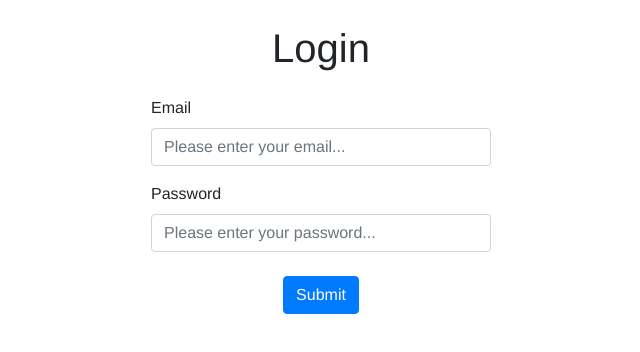
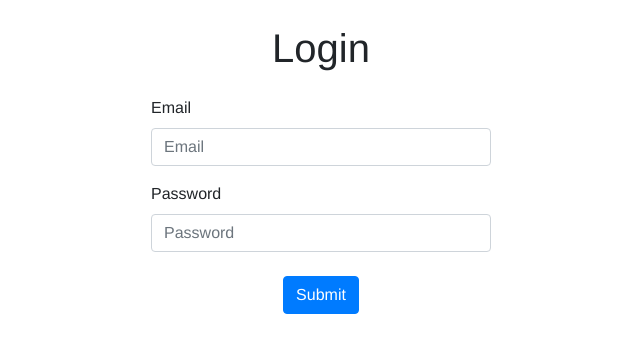
Before and after one commit to ThomasAWood/CompSci-NEA-SchedulingTool, a Vue app: page / in a window 1280 px wide. Shown: the top 352 px of the page, without its empty margins (319-959 px from the left). Built offline with nearby package versions, Linux system fonts and the light colour scheme.

Commit message:
Deploying to Heroku

```diff
--- a/package.json
+++ b/package.json
@@ -5,11 +5,14 @@
   "scripts": {
     "serve": "vue-cli-service serve",
     "build": "vue-cli-service build",
-    "lint": "vue-cli-service lint"
+    "lint": "vue-cli-service lint",
+    "postinstall": "npm run build",
+    "start": "node server.js"
   },
   "dependencies": {
     "bootstrap": "^4.5.0",
     "core-js": "^3.6.5",
+    "express": "^4.17.1",
     "vue": "^2.6.11"
   },
   "devDependencies": {
--- a/src/components/LoginForm.vue
+++ b/src/components/LoginForm.vue
@@ -4,11 +4,11 @@
         <form action="" method=''>
             <div class="form-group col-md-4 mx-auto my-3">
                 <label for="email">Email</label>
-                <input type="email" class="form-control" name="email" id="email" placeholder="Please enter your email...">
+                <input type="email" class="form-control" name="email" id="email" placeholder="Email" v.model="input.email">
             </div>
             <div class="form-group col-md-4 mx-auto my-3">
                 <label for="password">Password</label>
-                <input type="password" class="form-control" name="password" id="password" placeholder="Please enter your password...">
+                <input type="password" class="form-control" name="password" id="password" placeholder="Password" v.model="input.password">
             </div>
             <div class="form-group col-md-4 mx-auto text-center mt-4">
                 <button type="submit" class="btn btn-primary">Submit</button>
@@ -19,10 +19,16 @@
 
 <script>
 export default {
-    name: 'LoginForm'
-}
+    name: 'LoginForm',
+    data() {
+            return {
+                input: {
+                    email: "",
+                    password: ""
+                    }
+                }
+        }
+    }
 </script>
-
-}
 <style scoped>
 </style>
```
Also changed, not shown: server.js (added, +12 -0 lines), 10 other files (tests, documents, lock files or other folders).
